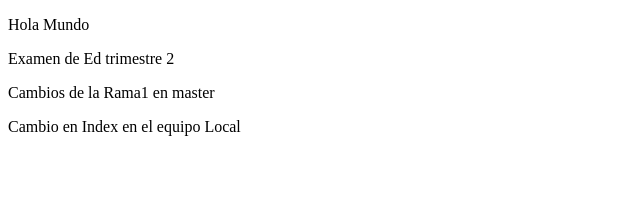
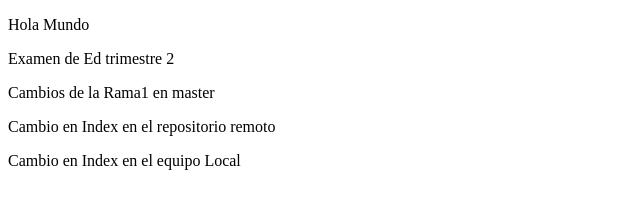
Before and after one commit to LikeMike13/RepositorioExamen, a plain HTML site: page index.html in a window 1280 px wide. Shown: the whole page, without its empty margins (0-640 px from the left). Drawn offline with Linux system fonts and the light colour scheme.

Commit message:
Update index.html

```diff
--- a/index.html
+++ b/index.html
@@ -9,6 +9,7 @@
 <p>Hola Mundo</p>
 <p>Examen de Ed trimestre 2</p>
 <p>Cambios de la Rama1 en master</p>
+<p>Cambio en Index en el repositorio remoto</p>
 <p>Cambio en Index en el equipo Local</p>
 </body>
 </hmtl>
```
